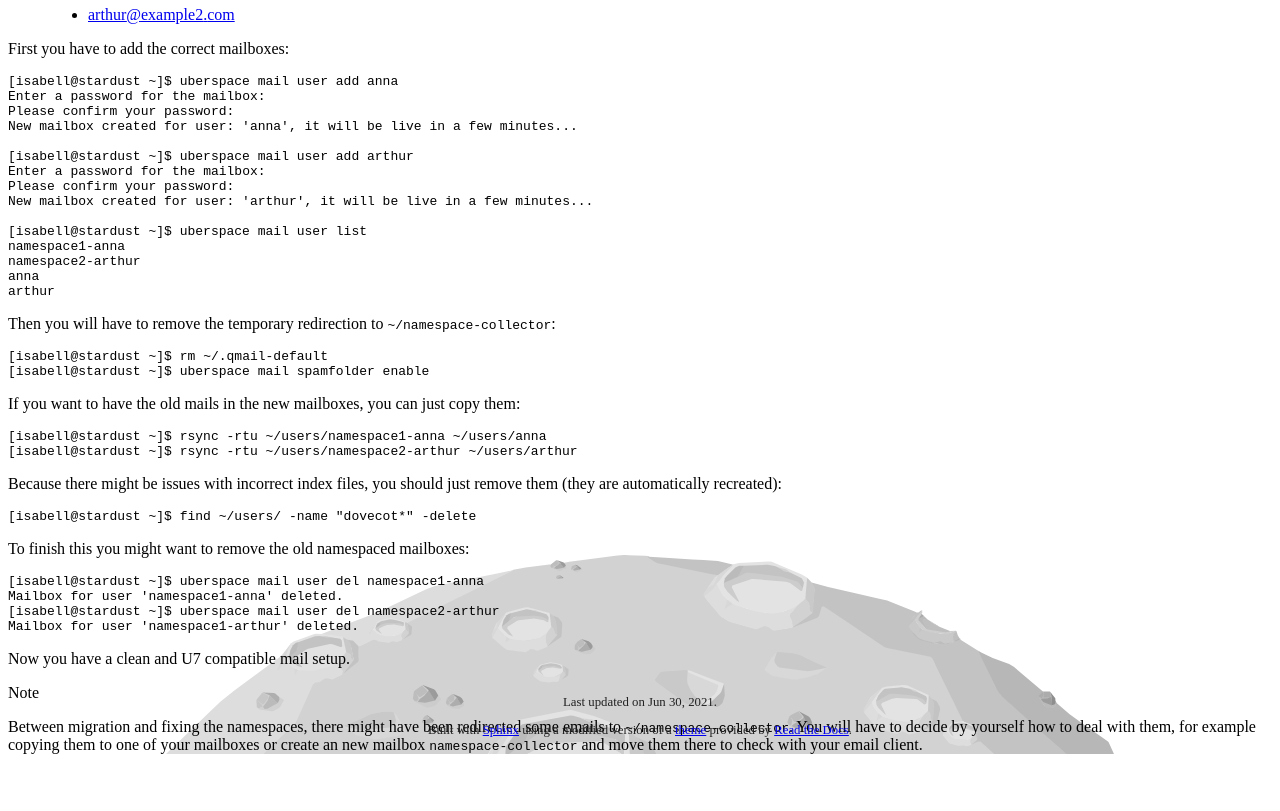
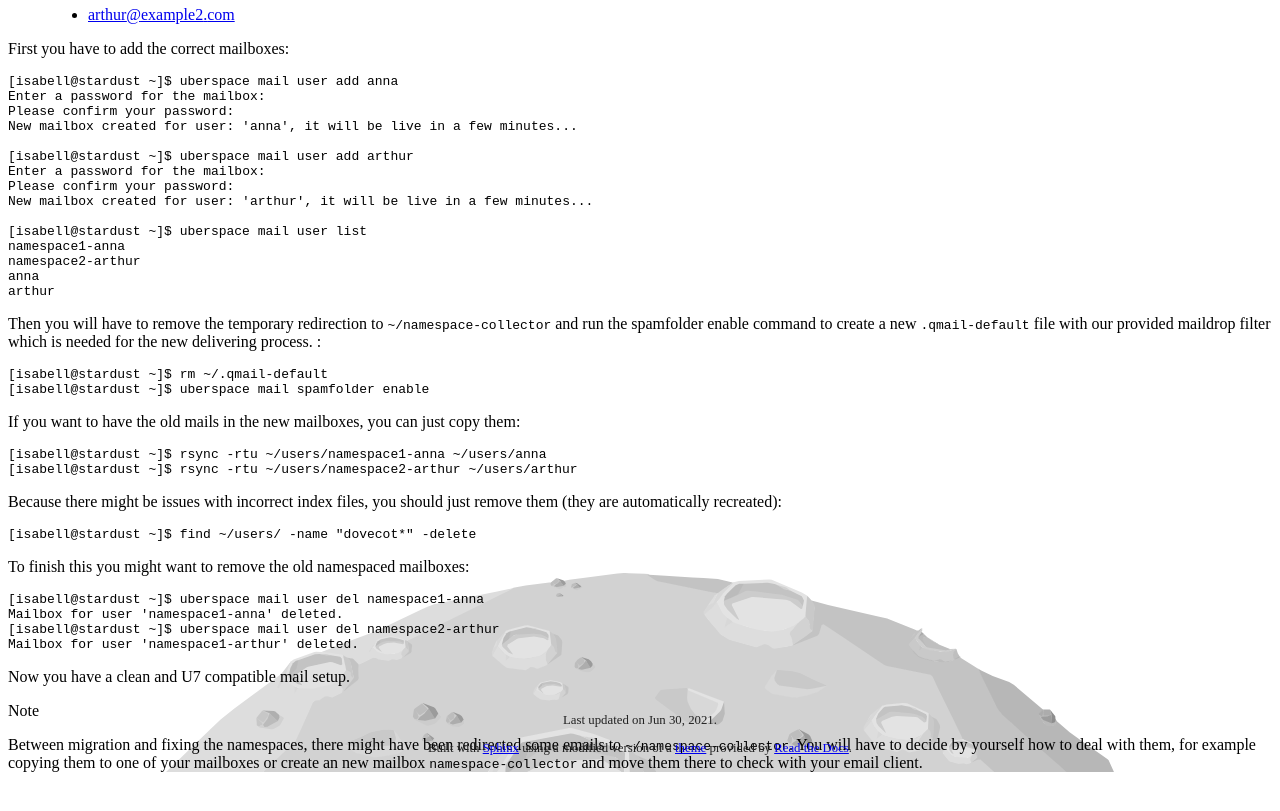
Before and after one commit to Uberspace/manual, a Sphinx documentation site: the page built from source/u6-namespaces.rst, in a window 1280 px wide and 900 px high, scrolled down 2711 px. Shown: the top 811 px of the window. Built offline with Sphinx 7.4.7 and the Read the Docs theme 2.0.0, drawn with Linux system fonts in a browser that asks for light colours.

Commit message:
Update u6-namespaces.rst
Inserted additional information that the "command uberspace mail spamfolder enable" is realy needed for the mail delivering process and not only for the spamfiltering.

```diff
--- a/source/u6-namespaces.rst
+++ b/source/u6-namespaces.rst
@@ -69,7 +69,8 @@
   anna
   arthur
 
-Then you will have to remove the temporary redirection to ``~/namespace-collector``:
+Then you will have to remove the temporary redirection to ``~/namespace-collector`` and run the spamfolder enable command to create a new ``.qmail-default`` file with our provided maildrop filter which is needed for the new delivering process.
+:
 
 .. code-block:: bash
 
```
